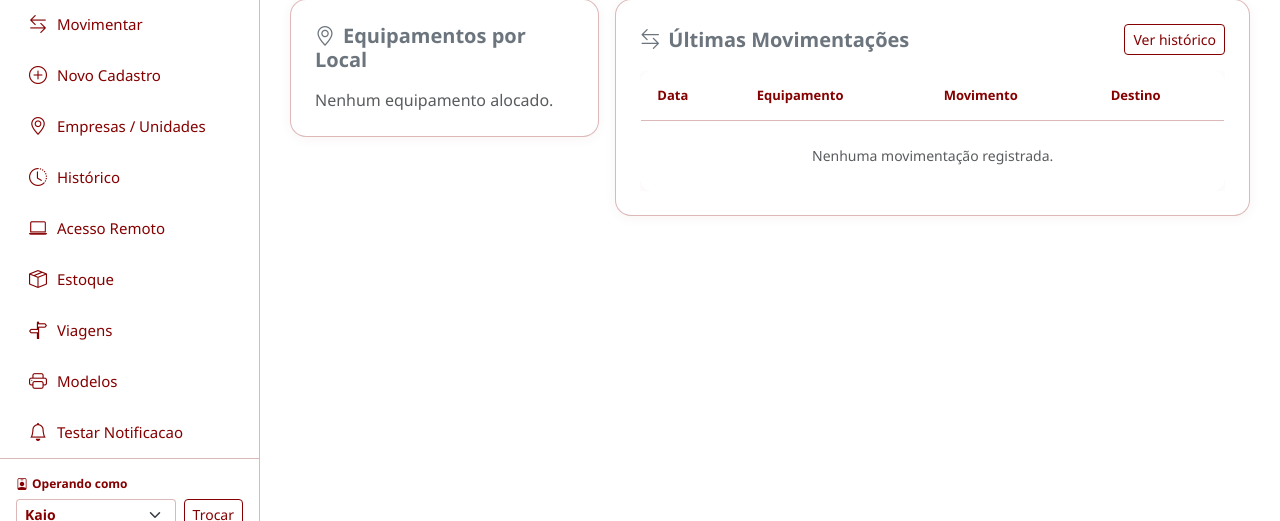
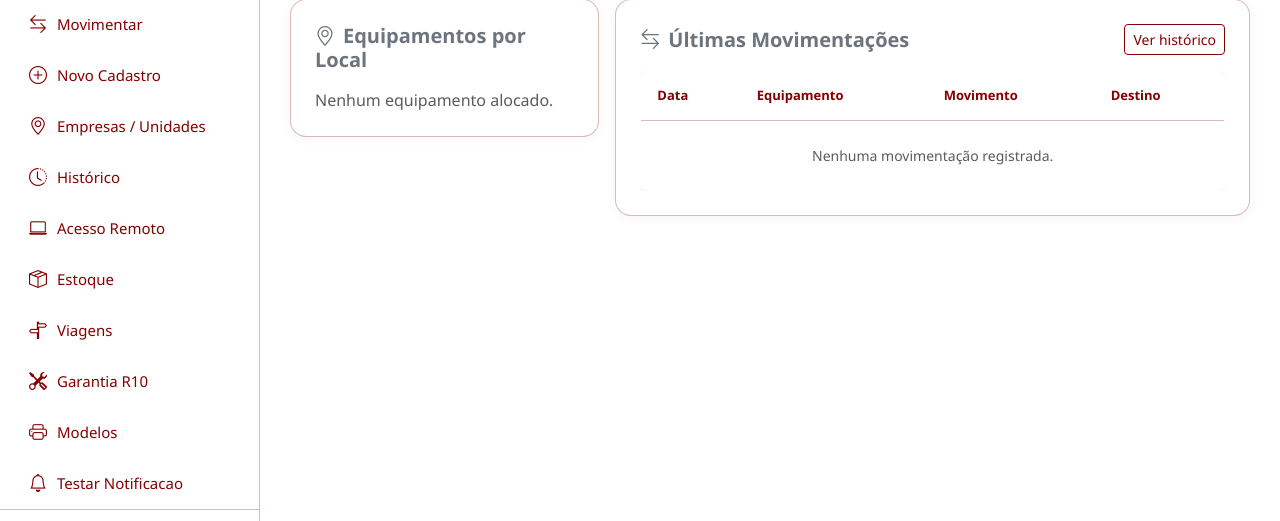
Before and after one commit to donyury-dev/rench-estoque, a Flask app: page / in a window 1280 px wide. Shown: the part 279-800 px from the top of the page. Run offline with Flask 3, Linux system fonts and the light colour scheme; a user stored in the database is signed in; data that the repository does not hold is empty; parts of the project's set-up code (start-up, migrations or seed data) failed here and were passed over; some libraries are stand-ins or nearby versions.

Commit message:
feat(ui): adiciona menu Garantia R10 no sidebar

```diff
--- a/rench_web/templates/base.html
+++ b/rench_web/templates/base.html
@@ -118,11 +118,14 @@
     <a class="nav-link {{'active' if request.endpoint=='acesso_remoto' else ''}}" href="{{url_for('acesso_remoto')}}">
       <i class="bi bi-laptop"></i> Acesso Remoto
     </a>
-    <a class="nav-link {{'active' if request.endpoint in ('lista_suprimentos','novo_suprimento','suprimento_mobile','mobile_index','mobile_equipamentos','controle_estoque','estoque_entrada','estoque_ajuste','estoque_historico','estoque_auditoria','lista_modelos_impressora','novo_modelo_impressora','editar_modelo_impressora') else ''}}" href="{{url_for('controle_estoque')}}">
+    <a class="nav-link {{'active' if request.endpoint in ('lista_suprimentos','novo_suprimento','suprimento_mobile','mobile_index','mobile_equipamentos','controle_estoque','estoque_entrada','estoque_ajuste','estoque_historico','estoque_auditoria','lista_modelos_impressora','novo_modelo_impressora','editar_modelo_impressora','lista_garantia','novo_garantia','atualizar_garantia','excluir_garantia') else ''}}" href="{{url_for('controle_estoque')}}">
       <i class="bi bi-box-seam"></i> Estoque
     </a>
     <a class="nav-link {{'active' if request.endpoint in ('lista_viagens','nova_viagem','viagem_detalhe','viagem_retorno','mobile_viagens','mobile_viagem_nova','mobile_viagem_detalhe','mobile_viagem_retorno') else ''}}" href="{{url_for('lista_viagens')}}">
       <i class="bi bi-signpost-split"></i> Viagens
+    </a>
+    <a class="nav-link {{'active' if request.endpoint in ('lista_garantia','novo_garantia','atualizar_garantia','excluir_garantia') else ''}}" href="{{url_for('lista_garantia')}}">
+      <i class="bi bi-tools"></i> Garantia R10
     </a>
     <a class="nav-link {{'active' if request.endpoint in ('lista_modelos_impressora','novo_modelo_impressora','editar_modelo_impressora') else ''}}" href="{{url_for('lista_modelos_impressora')}}">
       <i class="bi bi-printer"></i> Modelos
```
